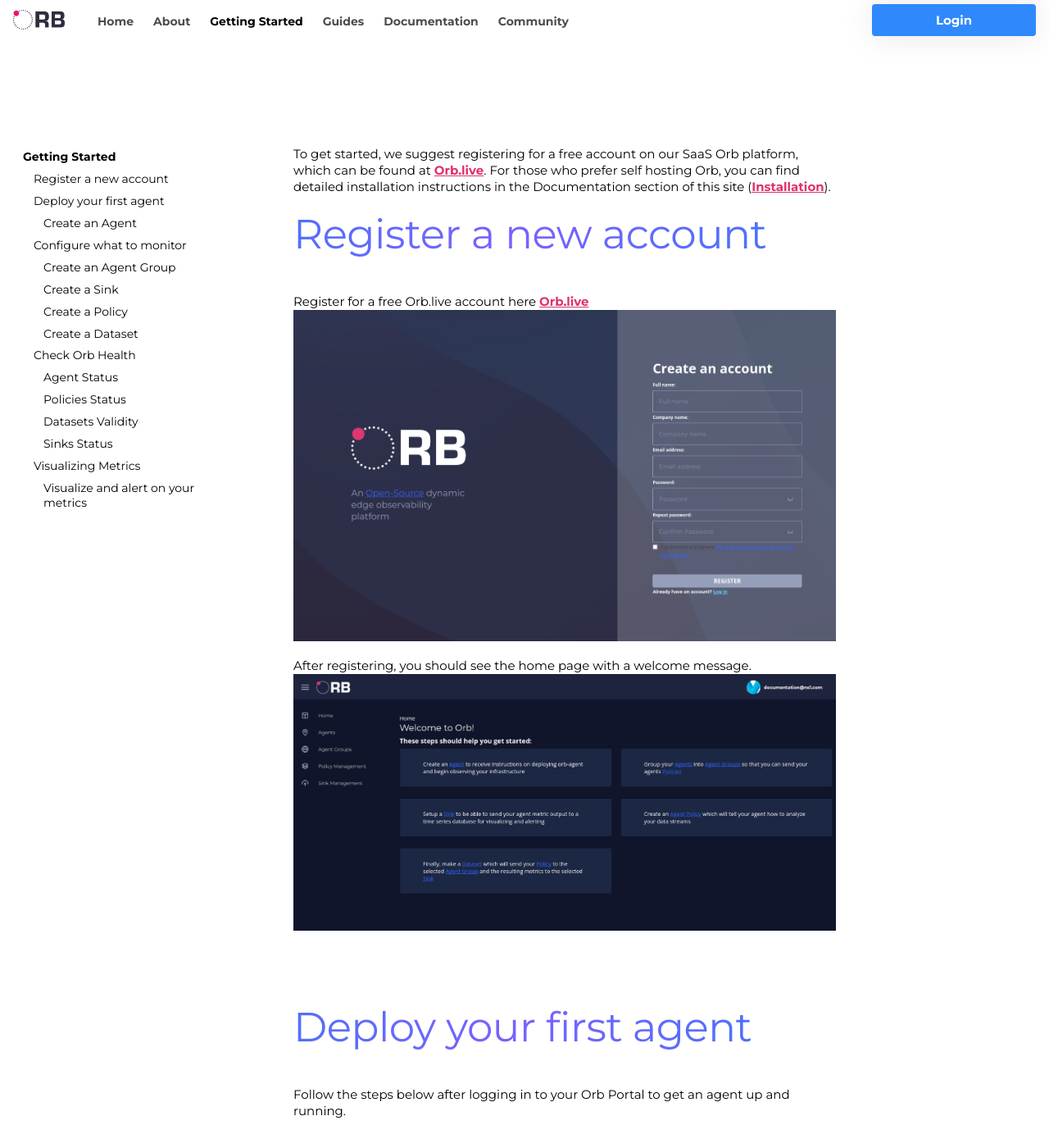
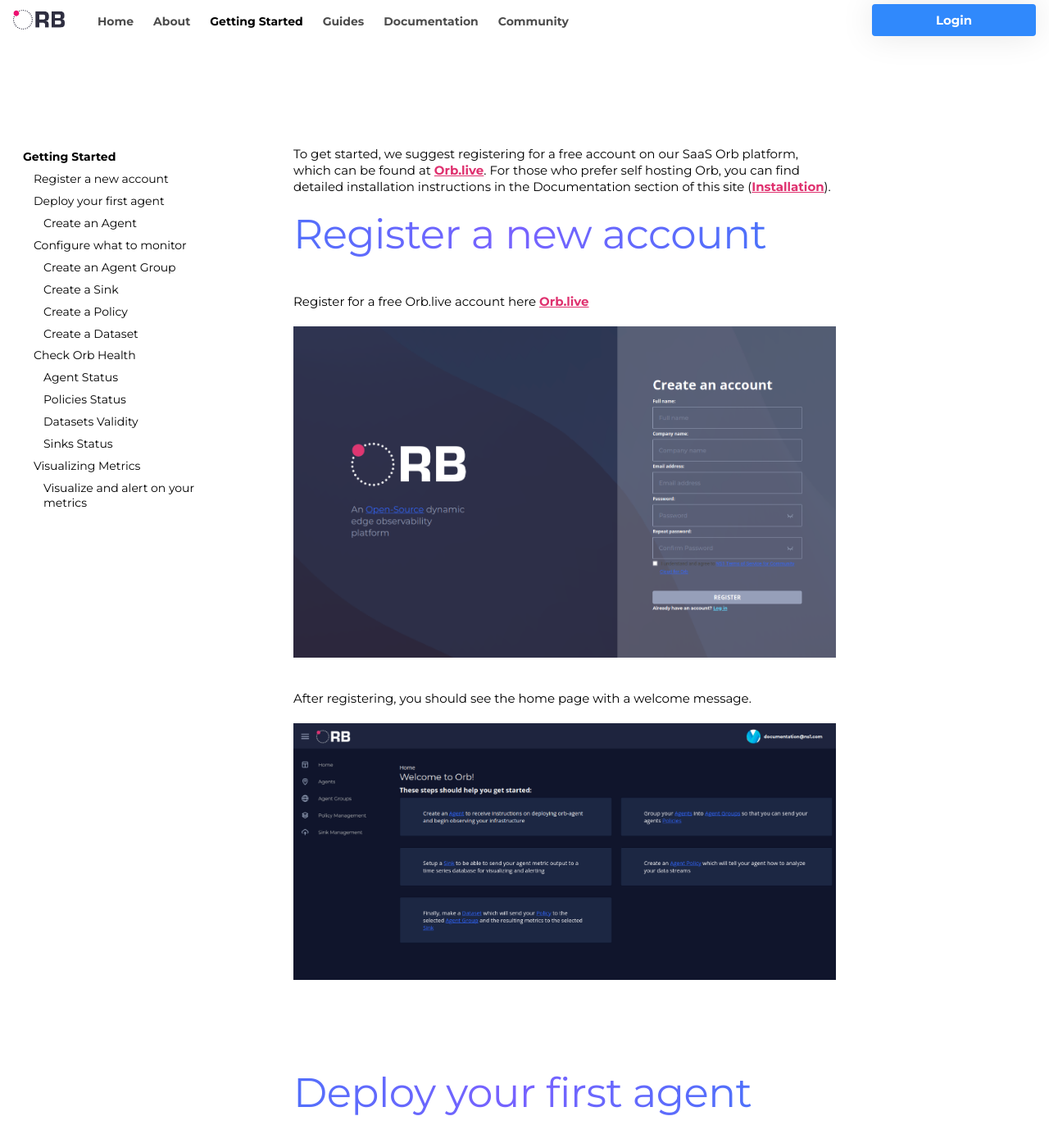
Before and after one commit to orb-community/orb-website, an MkDocs documentation site: the page built from docs/getting_started.md, in a window 1280 px wide and 1400 px high. Shown: the whole window at 82% size. Built offline with MkDocs 1.6.1 and Material for MkDocs 9.7.7, drawn with Linux system fonts in a browser that asks for light colours.

Commit message:
wip: images adjust

```diff
--- a/docs/stylesheets/extra.css
+++ b/docs/stylesheets/extra.css
@@ -264,3 +264,7 @@
 div > .md-banner {
   width: 100%;
 }
+
+.md-typeset img {
+  margin: 1rem 0;
+}
```
Also changed, not shown: docs/getting_started.md (line endings or trailing spaces).
